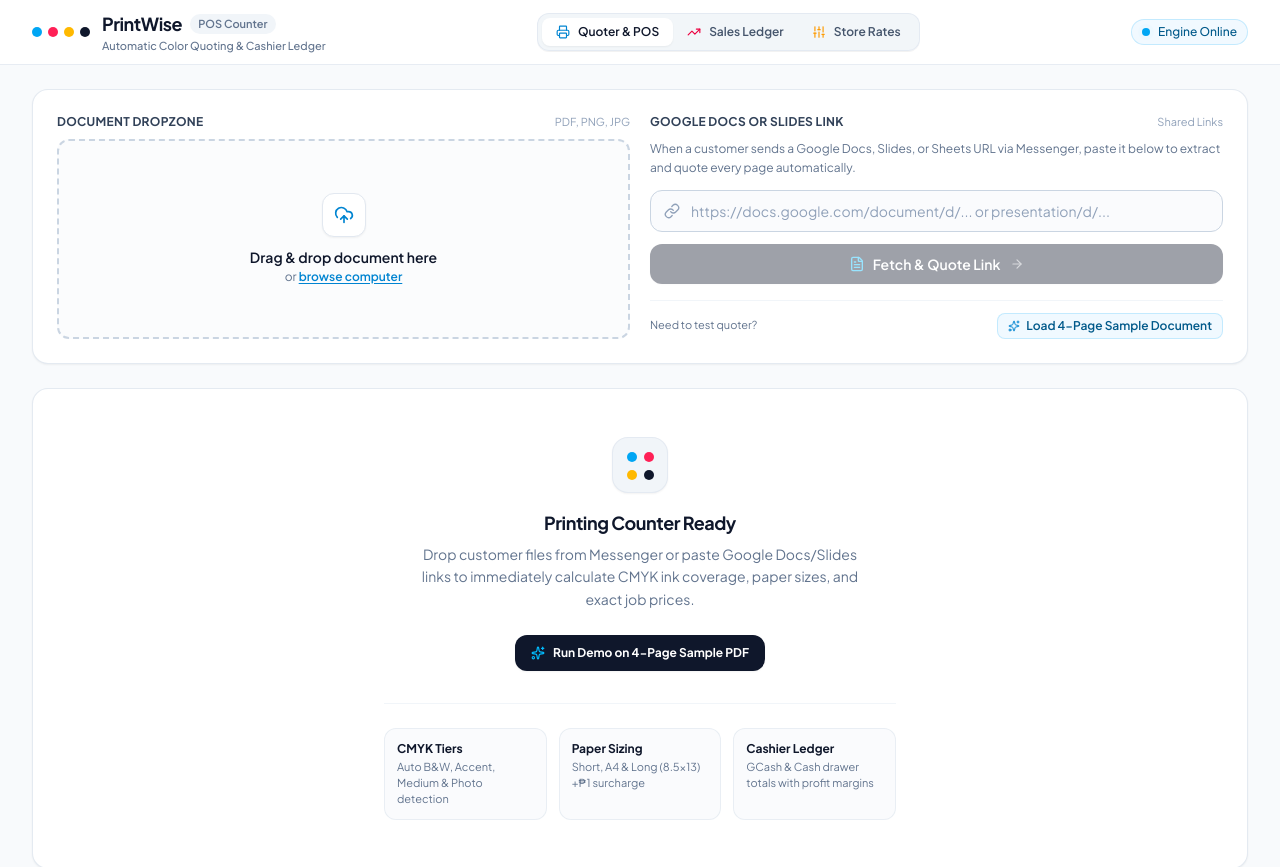
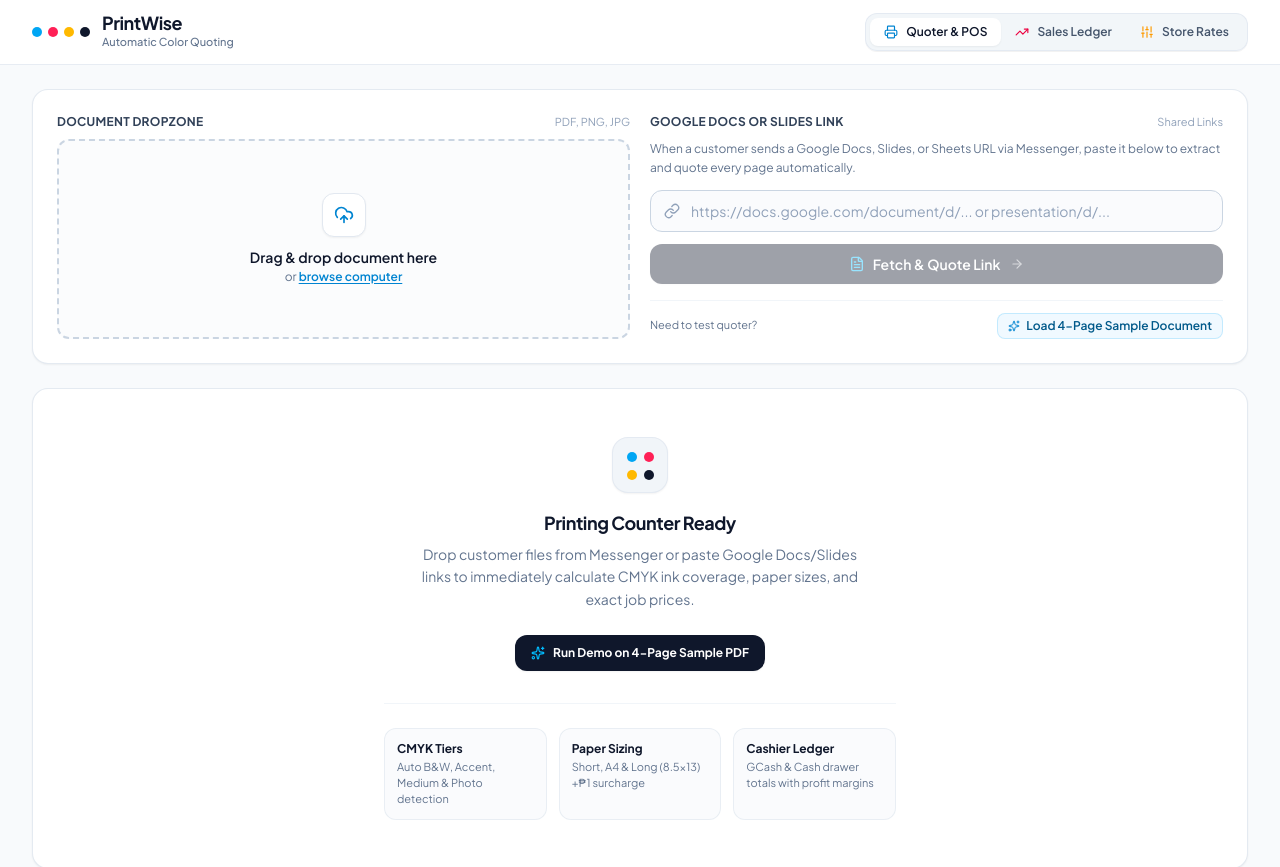
Before and after one commit to erynmarielle/print-wise, a React (Vite) app in the folder frontend/: page / in a window 1280 px wide. Shown: the top 867 px of the page. Built offline with nearby package versions, Linux system fonts and the light colour scheme.

Commit message:
style(header): remove POS Counter, Cashier Ledger text, and Engine Online indicator

```diff
--- a/frontend/src/components/Header.tsx
+++ b/frontend/src/components/Header.tsx
@@ -1,12 +1,12 @@
-import { Printer, TrendingUp, Sliders, AlertCircle } from 'lucide-react';
+import { Printer, TrendingUp, Sliders } from 'lucide-react';
 
 interface HeaderProps {
   activeTab: 'pos' | 'revenue' | 'pricing';
   setActiveTab: (tab: 'pos' | 'revenue' | 'pricing') => void;
-  isOnline: boolean;
+  isOnline?: boolean;
 }
 
-export const Header: React.FC<HeaderProps> = ({ activeTab, setActiveTab, isOnline }) => {
+export const Header: React.FC<HeaderProps> = ({ activeTab, setActiveTab }) => {
   return (
     <header className="bg-white border-b border-slate-200/80 sticky top-0 z-40">
       <div className="max-w-7xl mx-auto px-4 sm:px-6 lg:px-8">
@@ -20,13 +20,8 @@
               <span className="w-2.5 h-2.5 rounded-full bg-slate-900" title="Key / Black" />
             </div>
             <div>
-              <div className="flex items-center gap-2">
-                <span className="font-bold text-lg text-slate-900 tracking-tight">PrintWise</span>
-                <span className="hidden sm:inline-block text-[11px] font-semibold text-slate-500 bg-slate-100 px-2 py-0.5 rounded-full">
-                  POS Counter
-                </span>
-              </div>
-              <p className="text-[11px] text-slate-500 font-medium">Automatic Color Quoting & Cashier Ledger</p>
+              <span className="font-bold text-lg text-slate-900 tracking-tight leading-none block">PrintWise</span>
+              <p className="text-[11px] text-slate-500 font-medium mt-0.5">Automatic Color Quoting</p>
             </div>
           </div>
 
@@ -68,24 +63,6 @@
               <span>Store Rates</span>
             </button>
           </nav>
-
-          {/* Engine Status */}
-          <div className="flex items-center">
-            {isOnline ? (
-              <div className="flex items-center gap-2 px-2.5 py-1 rounded-full bg-sky-50/90 border border-sky-200/80 text-sky-800 text-xs font-medium">
-                <span className="relative flex h-2 w-2">
-                  <span className="animate-ping absolute inline-flex h-full w-full rounded-full bg-sky-400 opacity-75"></span>
-                  <span className="relative inline-flex rounded-full h-2 w-2 bg-sky-500"></span>
-                </span>
-                <span className="hidden sm:inline">Engine Online</span>
-              </div>
-            ) : (
-              <div className="flex items-center gap-1.5 px-2.5 py-1 rounded-full bg-amber-50 border border-amber-200 text-amber-800 text-xs font-medium">
-                <AlertCircle className="w-3.5 h-3.5 text-amber-600" />
-                <span>Connecting</span>
-              </div>
-            )}
-          </div>
         </div>
       </div>
     </header>
```
